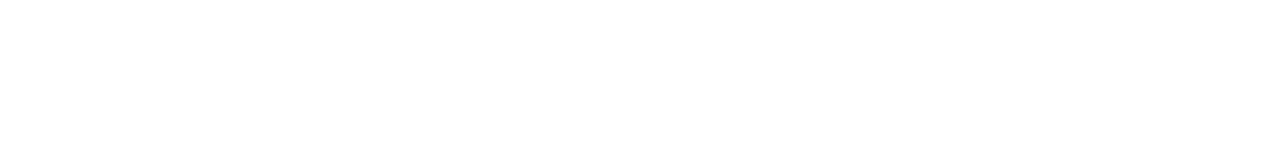
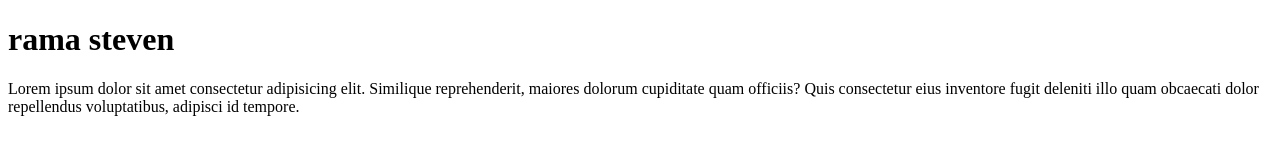
Before and after one commit to enmanuelbpm/wed-sena, a plain HTML site: page steven.html in a window 1280 px wide. Drawn offline with Linux system fonts and the light colour scheme.

Commit message:
ontactos

```diff
--- a/steven.html
+++ b/steven.html
@@ -7,6 +7,7 @@
     <title>Document</title>
 </head>
 <body>
-
+    <h1>rama steven</h1>
+    <p>Lorem ipsum dolor sit amet consectetur adipisicing elit. Similique reprehenderit, maiores dolorum cupiditate quam officiis? Quis consectetur eius inventore fugit deleniti illo quam obcaecati dolor repellendus voluptatibus, adipisci id tempore.</p>
 </body>
 </html>
```
Also changed, not shown: index.html (+1 -0 lines).
